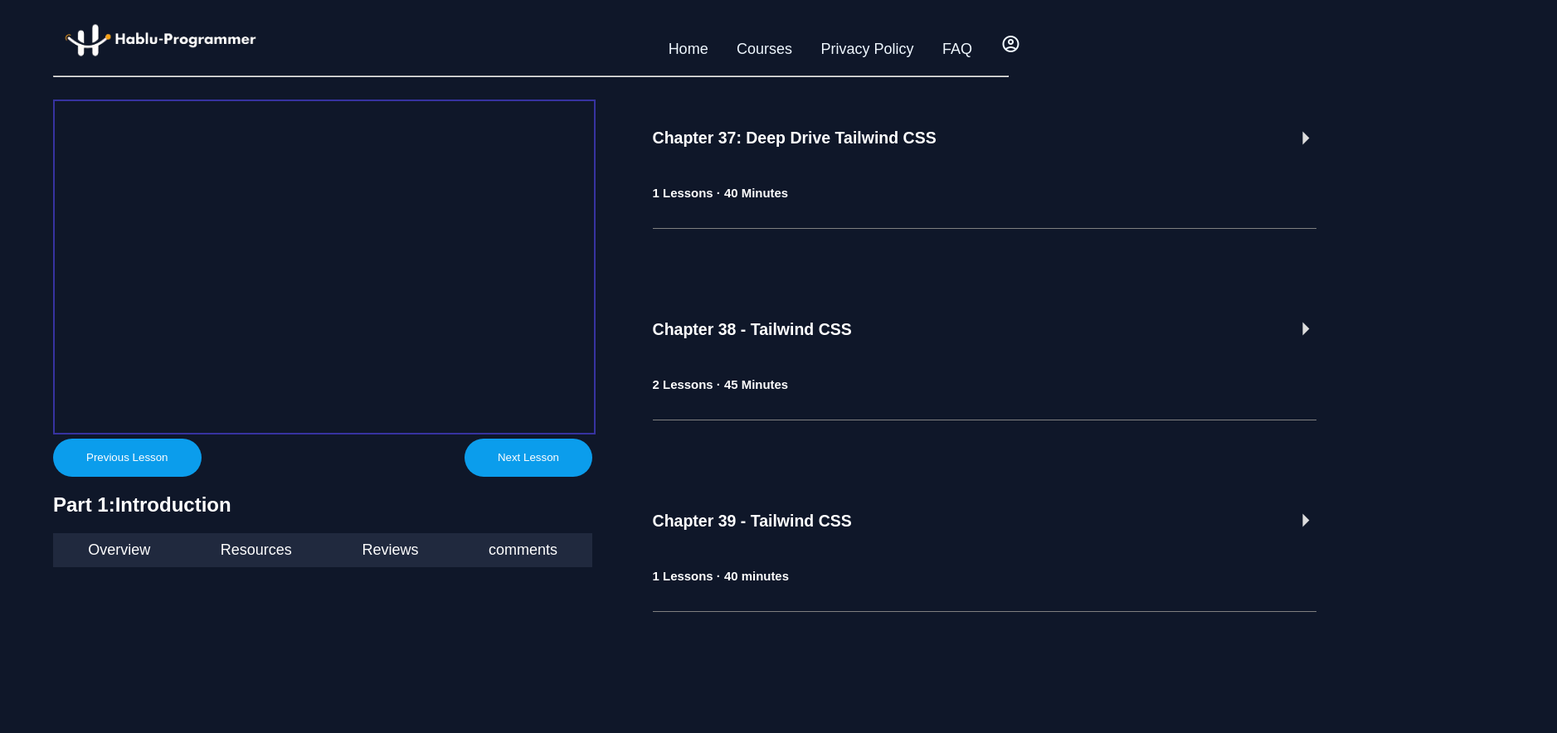
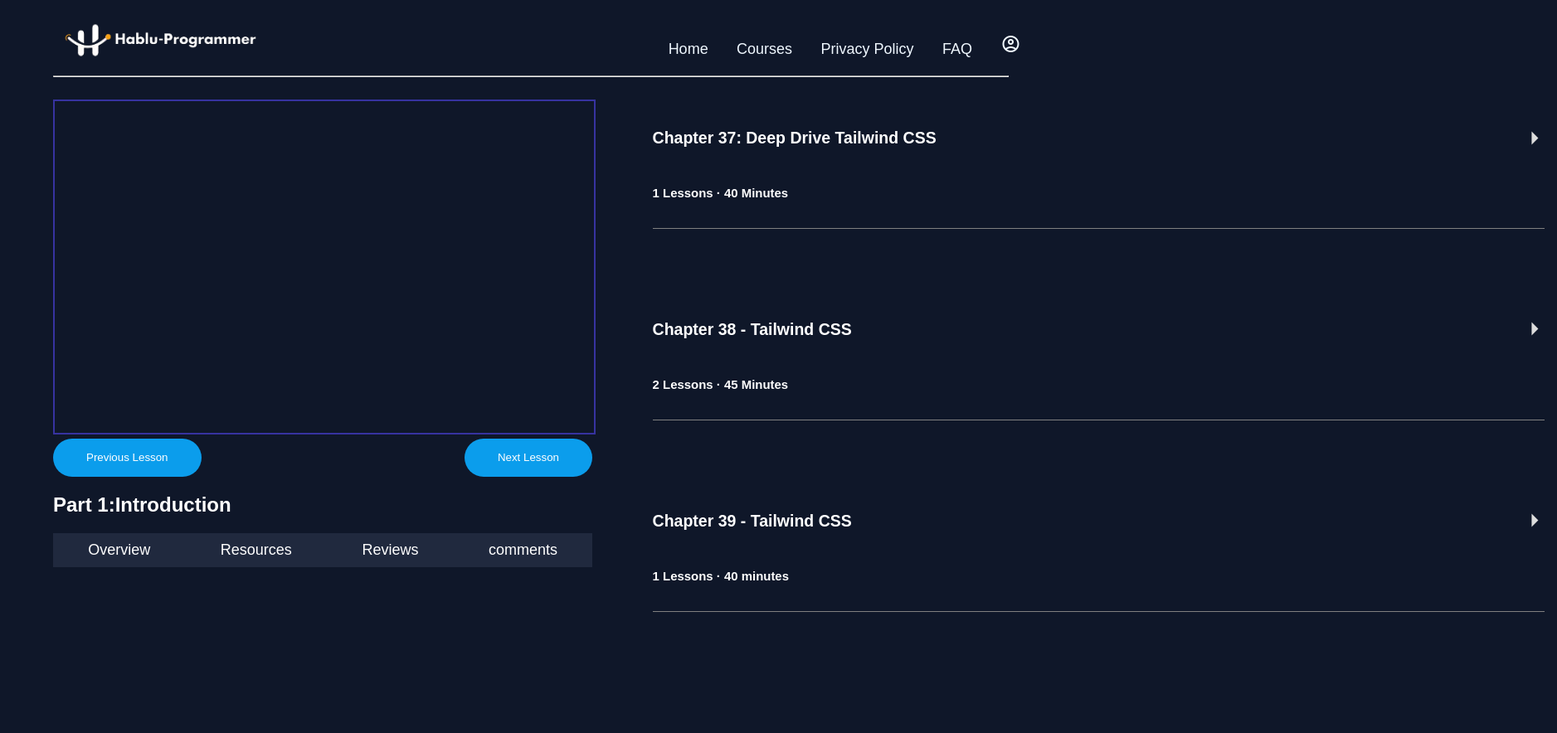
Before and after one commit to Takib-Ahmed/habluprogrammer.clone.com, a plain HTML site: page coursepage.html in a window 1280 px wide. Shown: the whole page at 83% size, 1877 px wide, since content can reach past the window. Drawn offline with nearby package versions, Linux system fonts and the light colour scheme; a script that the page names is missing.

Commit message:
Update coursepage.html

```diff
--- a/coursepage.html
+++ b/coursepage.html
@@ -220,7 +220,7 @@ justify-content: center;
   li {
     width: 100%;
   .pb-2{
-        width: 100vh;
+        width: 84vw;
       }
   }
 .cop1{
```
